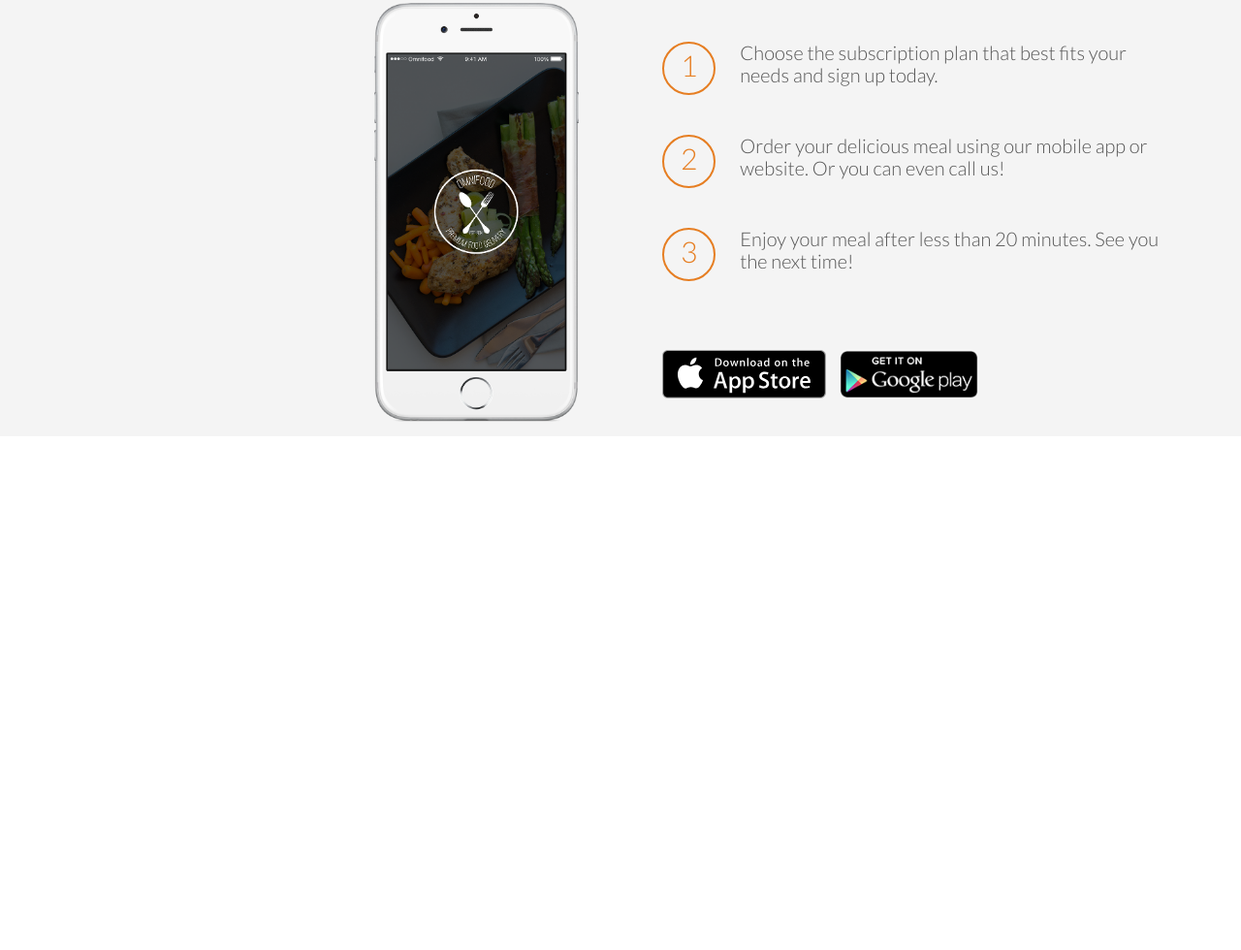
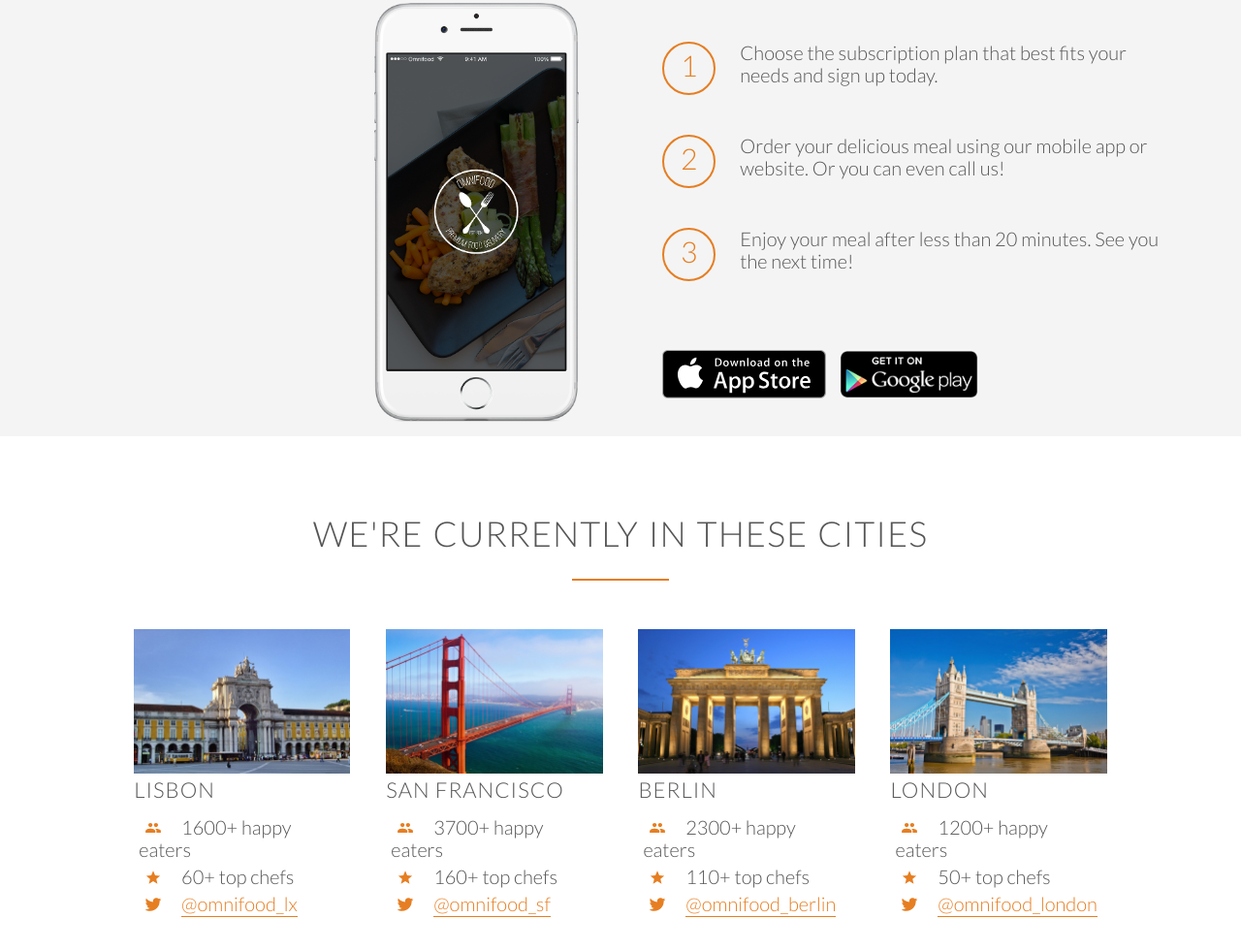
Before and after one commit to mrhallonline/omnifoods-website, a plain HTML site: page index.html in a window 1280 px wide. Shown: the part 2090-3070 px from the top of the page at 97% size. Before the commit the page ends 2540 px from the top, so only its background shows below. Drawn offline with nearby package versions, Linux system fonts and the light colour scheme.

Commit message:
finished 5th section

```diff
--- a/index.html
+++ b/index.html
@@ -93,8 +93,7 @@
             </li>
             <li>
                 <figure class="meal-photo">
-                    <img src="resources/images/2.jpg" alt="Simple italian pizza with cherry tomatoes"
-                        class="meal-pics">
+                    <img src="resources/images/2.jpg" alt="Simple italian pizza with cherry tomatoes" class="meal-pics">
                 </figure>
             </li>
             <li>
@@ -157,14 +156,100 @@
                     <div>3</div>
                     <p>Enjoy your meal after less than 20 minutes. See you the next time!</p>
                 </div>
-<a href="#" class="btn-app"><img src="resources/images/download-app.svg" alt="app store download link"></a>
-<a href="#" class="btn-app"><img src="resources/images/download-app-android.png" alt="Google play store download link"></a>
+                <a href="#" class="btn-app"><img src="resources/images/download-app.svg"
+                        alt="app store download link"></a>
+                <a href="#" class="btn-app"><img src="resources/images/download-app-android.png"
+                        alt="Google play store download link"></a>
             </div>
         </div>
     </section>
 
+    <section class="section-cities">
+        <div class="row">
+            <h2>We're currently in these cities</h2>
+        </div>
+        <div class="row city-list">
+            <div class="col span-1-of-4 box">
+                <img src="resources/images/lisbon-3.jpg" alt="Lisbon">
+                <h3>Lisbon</h3>
+
+                <div class="city-feature">
+                    <ion-icon name="people" class="icon-small"></ion-icon>
+                    1600+ happy eaters
+                </div>
+                <div class="city-feature">
+                    <ion-icon name="star" class="icon-small"></ion-icon>
+                    60+ top chefs
+                </div>
+                <div class="city-feature">
+                    <ion-icon name="logo-twitter" class="icon-small"></ion-icon>
+                    <a href="#"> @omnifood_lx</a>
+                </div>
+                <div class="city-feature"></div>
+            </div>
+
+            <div class="col span-1-of-4 box">
+                <img src="resources/images/san-francisco.jpg" alt="San Francisco">
+                <h3>San Francisco</h3>
+                <div class="city-feature">
+                    <ion-icon name="people" class="icon-small"></ion-icon>
+                    3700+ happy eaters
+                </div>
+                <div class="city-feature">
+                    <ion-icon name="star" class="icon-small"></ion-icon>
+                    160+ top chefs
+                </div>
+                <div class="city-feature">
+                    <ion-icon name="logo-twitter" class="icon-small"></ion-icon>
+                    <a href="#"> @omnifood_sf</a>
+                </div>
+                <div class="city-feature"></div>
+            </div>
+
+
+            <div class="col span-1-of-4 box">
+                <img src="resources/images/berlin.jpg" alt="Berlin">
+                <h3>Berlin</h3>
+                <div class="city-feature">
+                    <ion-icon name="people" class="icon-small"></ion-icon>
+                    2300+ happy eaters
+                </div>
+                <div class="city-feature">
+                    <ion-icon name="star" class="icon-small"></ion-icon>
+                    110+ top chefs
+                </div>
+                <div class="city-feature">
+                    <ion-icon name="logo-twitter" class="icon-small"></ion-icon>
+                    <a href="#"> @omnifood_berlin</a>
+                </div>
+                <div class="city-feature"></div>
+            </div>
+
+
+            <div class="col span-1-of-4 box">
+                <img src="resources/images/london.jpg" alt="London">
+                <h3>London</h3>
+                <div class="city-feature">
+                    <ion-icon name="people" class="icon-small"></ion-icon>
+                    1200+ happy eaters
+                </div>
+                <div class="city-feature">
+                    <ion-icon name="star" class="icon-small"></ion-icon>
+                    50+ top chefs
+                </div>
+                <div class="city-feature">
+                    <ion-icon class="icon-small" name="logo-twitter"></ion-icon>
+                    <a href="#">@omnifood_london</a>
+                </div>
+                <div class="city-feature"></div>
+            </div>
+        </div>
+
+    </section>
 
 </body>
+
+
 
 <!--to use ion icons-->
 <script src="https://unpkg.com/ionicons@4.5.10-0/dist/ionicons.js"></script>
--- a/resources/css/style.css
+++ b/resources/css/style.css
@@ -104,6 +104,18 @@ h2:after {
     display: block;
     color: #e67e22;
     margin-bottom: 10px;
+}
+
+.icon-small {
+    display: inline-block;
+    width: 30px;
+    text-align: center;
+    color: #e67e22;
+    font-size: 120%;
+    line-height: 120%;
+    vertical-align: middle;
+    margin-top: -5px;
+    margin-right: 10px;
 }
 
 /**************************************/
@@ -278,7 +290,6 @@ header {
 .app-screen {
     width: 40%;
 
-
 }
 
 .works-step {
@@ -310,3 +321,40 @@ margin-bottom: 80px;
     margin-right: 10px;
 
 }
+
+/*********************cities section*****************/
+.city-list {
+width:80%;
+margin: 0 auto;
+display: block;
+}
+
+.box img {
+width: 100%;
+margin-bottom: 15px:
+padding: 10px;
+
+}
+
+.section-cities {
+padding-bottom: 10px;
+}
+
+.city-feature {
+margin: 5px;
+}
+
+.city-feature a:link,
+.city-feature a:visited {
+color: #e67e22;
+border-bottom: 1px solid #e67e22;
+text-decoration: none;
+padding-bottom: 1px;
+transition: border-bottom 0.2s, color 0.2s;
+}
+
+.city-feature a:hover, .city-feature a:active {
+    color: #555;
+    border-bottom: 1px solid transparent;
+
+}
```
Also changed, not shown: vendors/css/grid.css.
